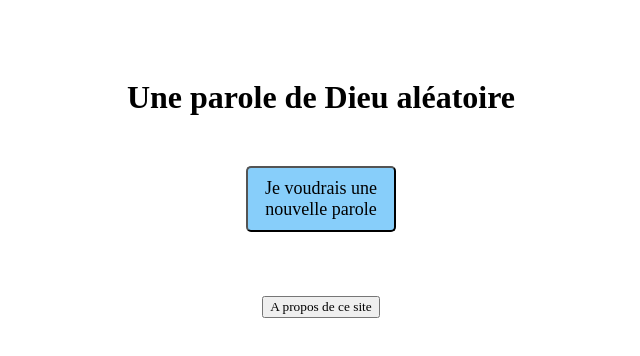
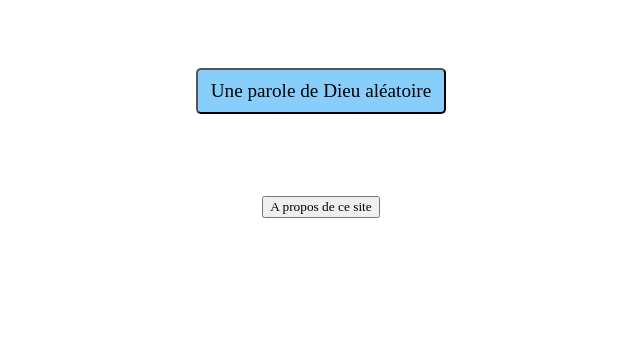
Before and after one commit to jmcob/uneparole.love, a Vue app: page / in a window 1280 px wide. Shown: the top 356 px of the page, without its empty margins (319-959 px from the left). Built offline with nearby package versions, Linux system fonts and the light colour scheme; a web font is replaced by a local one.

Commit message:
meilleure maj laurence

```diff
--- a/src/App.vue
+++ b/src/App.vue
@@ -1,6 +1,8 @@
 <template>
   <div class="cadre">
-    <HeaderTitle />
+    <button class="button" @click="reload()">
+      Une parole de Dieu aléatoire
+    </button>
     <div class="uneparole" v-if="wordClick">
       <p>{{ uneparole.parole }}</p>
       <p class="ref">
@@ -8,9 +10,7 @@
       </p>
     </div>
     <br />
-    <button class="button" @click="reload()">
-      Je voudrais une nouvelle parole
-    </button>
+
     <br />
     <br /><br />
     <button @click="toggleAbout()">A propos de ce site</button>
@@ -215,10 +215,10 @@ p {
 }
 
 .button {
-  width: 150px;
+  width: 250px;
   margin: 10px;
   padding: 10px;
-  font-size: large;
+  font-size: larger;
   background-color: lightskyblue;
   border-radius: 5px;
 }
```
